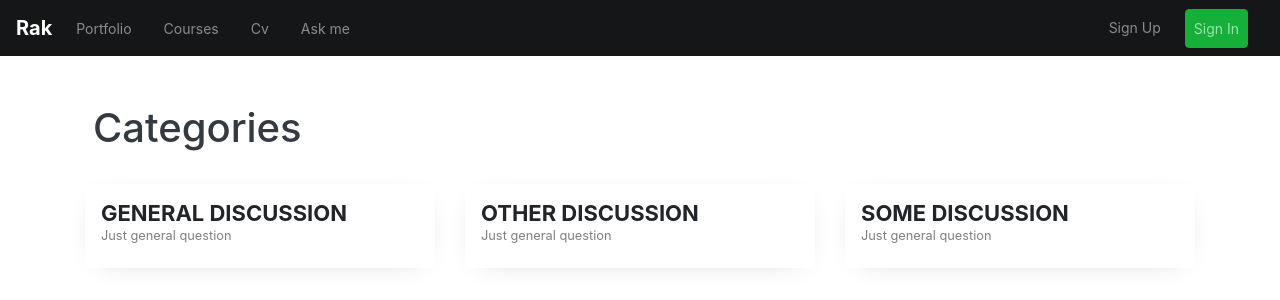
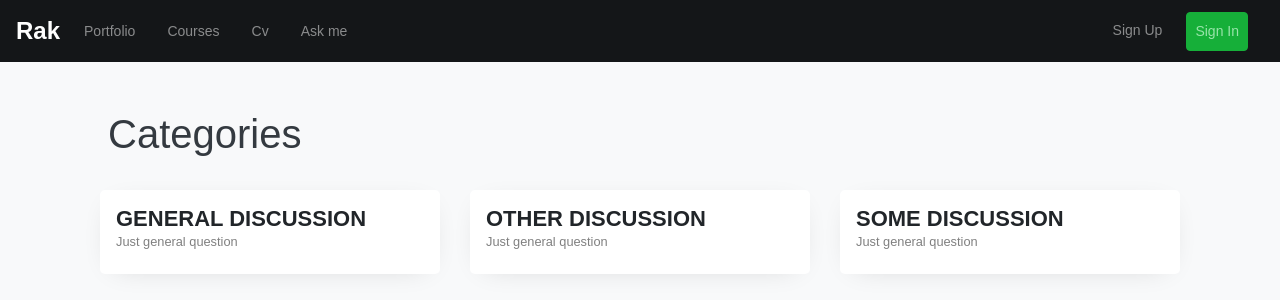
Before and after one commit to rakeshpetit/next-app, a Next.js app: page /forum/categories in a window 1280 px wide. Shown: the top 300 px of the page. Built offline with nearby package versions, Linux system fonts and the light colour scheme.

Commit message:
Put Navbar in app component

```diff
--- a/pages/_app.js
+++ b/pages/_app.js
@@ -1,8 +1,19 @@
-import '../styles/index.scss'
-import 'bootstrap/dist/css/bootstrap.min.css'
+import 'bootstrap/dist/css/bootstrap.min.css';
+import '../styles/index.scss';
 
-function MyApp({ Component, pageProps }) {
-  return <Component {...pageProps} />
+import Nav from '@/components/Nav';
+import Hero from '@/components/Hero';
+
+const MyApp = ({ Component, pageProps }) => {
+  return (
+    <div className="portfolio-app">
+      <Nav />
+      {Component.name === 'Home' && <Hero />}
+      <div className="container">
+        <Component {...pageProps} />
+      </div>
+    </div>
+  )
 }
 
-export default MyApp
+export default MyApp;
--- a/pages/forum/categories/[category].js
+++ b/pages/forum/categories/[category].js
@@ -1,8 +1,6 @@
-import Nav from '@/components/nav'
 
 const Topics = () => (
     <>
-        <Nav />
         <div className="container">
             <section className="section-title">
                 <div className="px-2">
--- a/pages/forum/categories/index.js
+++ b/pages/forum/categories/index.js
@@ -1,8 +1,5 @@
-import Nav from '@/components/nav'
-
 const ForumCategories = () => (
     <>
-        <Nav />
         <div className="container">
             <section className="section-title">
                 <div className="px-2">
--- a/pages/forum/topics/[topic].js
+++ b/pages/forum/topics/[topic].js
@@ -1,8 +1,5 @@
-import Nav from '@/components/nav'
-
 const Posts = () => (
     <>
-        <Nav />
         <div className="container">
             <section className="section-title">
                 <div className="px-2">
--- a/pages/index.js
+++ b/pages/index.js
@@ -2,9 +2,7 @@ import Nav from '@/components/nav'
 import Hero from '@/components/hero'
 
 const Home = () => (
-  <div className="portfolio-app">
-    <Nav />
-    <Hero />
+  <>
     <div className="container">
       <section className="section-title">
         <div className="px-2">
@@ -100,7 +98,7 @@ const Home = () => (
       </div>
     </footer>
     {/* FOOTER ENDS */}
-  </div>
+  </>
 )
 
 export default Home
--- a/pages/login.js
+++ b/pages/login.js
@@ -1,8 +1,6 @@
-import Nav from '@/components/nav'
 
 const Login = () => (
     <>
-        <Nav />
         <div className="container">
             <section className="section-title">
                 <div className="px-2">
--- a/pages/portfolios/index.js
+++ b/pages/portfolios/index.js
@@ -1,8 +1,5 @@
-import Nav from '@/components/nav'
-
 const Portfolios = () => (
     <>
-        <Nav />
         <div className="container">
             <section className="section-title">
                 <div className="px-2">
```
